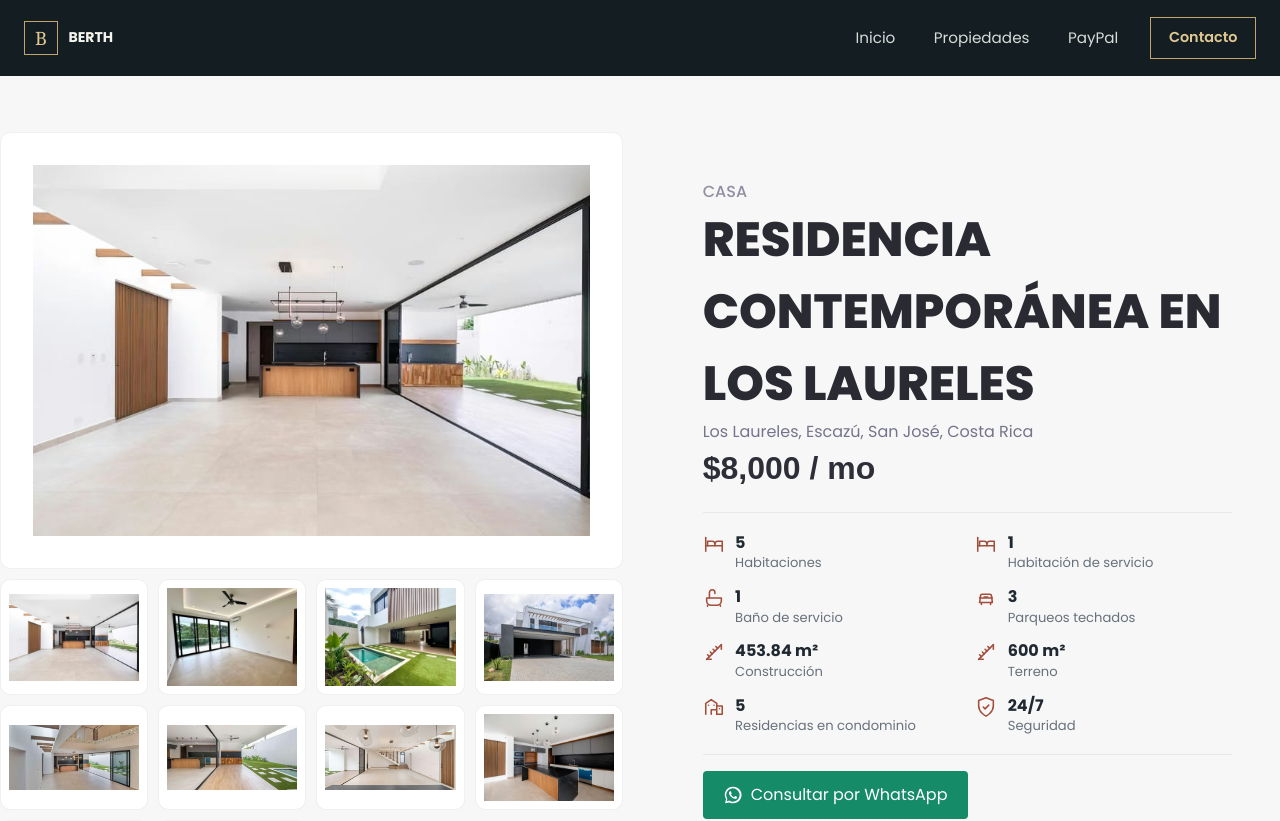
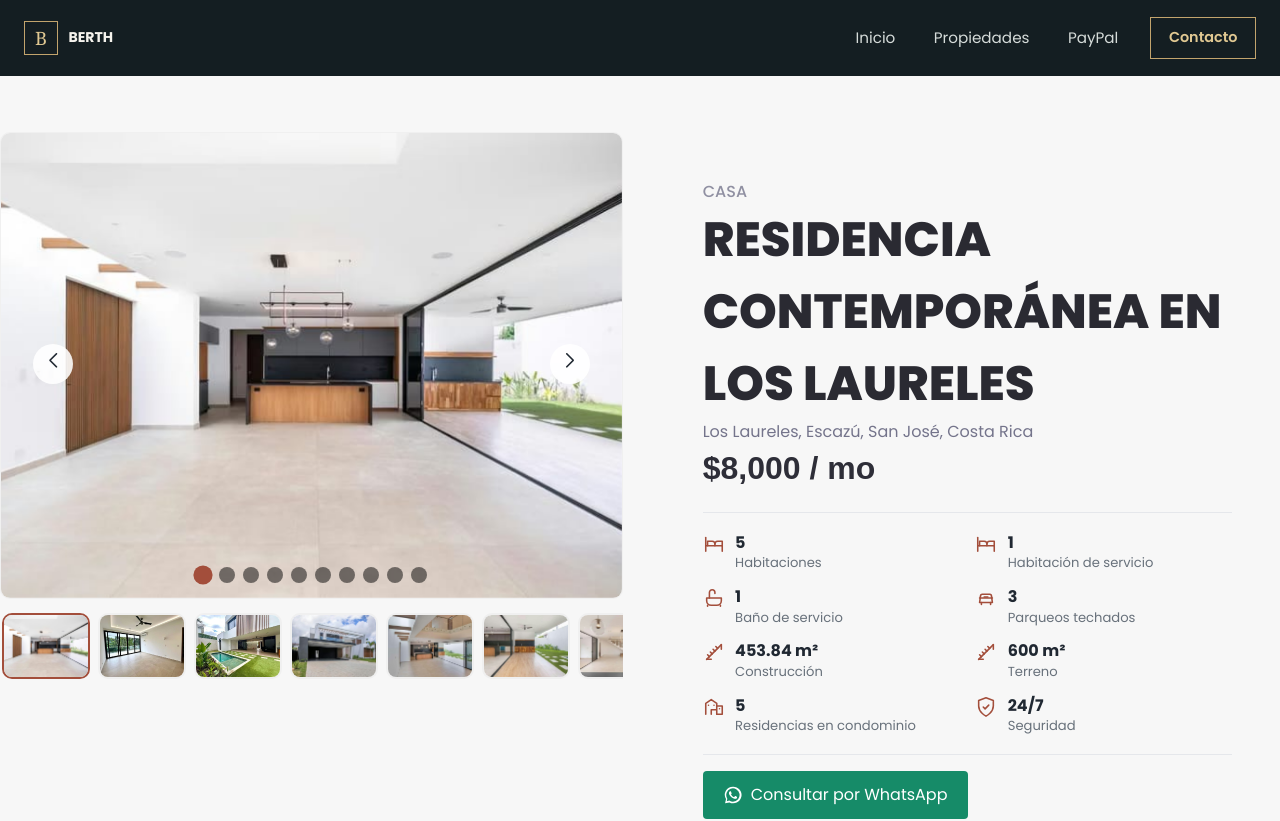
Before and after one commit to Berthortiz/catalogo-de-propiedades-costa-rica-dreams, a React (Vite) app: page /products/1 in a window 1280 px wide. Shown: the top 821 px of the page. Built offline with nearby package versions, Linux system fonts and the light colour scheme.

Commit message:
add-slider-propiedades

```diff
--- a/src/components/ProductDetailsPage/GalleryProduct.css
+++ b/src/components/ProductDetailsPage/GalleryProduct.css
@@ -5,21 +5,30 @@
 }
 
 .galleryProducts {
-    display: grid;
-    grid-template-columns: repeat(4, minmax(50px, 1fr));
-    gap: 10px;
+    display: flex;
+    flex-direction: column;
+    gap: .75rem;
     width: 50%;
-
+    min-width: 0;
 }
 
-.galleryProducts__main-image {
-    padding: 2em;
-    grid-column: 1 / 5;
-
+.galleryProducts__slider {
+    width: 100%;
+    aspect-ratio: 4 / 3;
+    overflow: hidden;
+    border: 1px solid var(--border-color-img-product);
+    border-radius: var(--boder-radius-img-product);
+    background-color: var(--bg-color-img);
 }
 
+.galleryProducts__slider .swiper-wrapper,
+.galleryProducts__slider .swiper-slide,
+.galleryProducts__slide {
+    height: 100%;
+}
 
-.galleryProducts__main-image img {
+.galleryProducts__slide img {
+    display: block;
     width: 100%;
     height: 100%;
     object-fit: cover;
@@ -27,41 +36,70 @@
 
 .galleryProducts__placeholder {
     display: grid;
-    min-height: 280px;
     aspect-ratio: 4 / 3;
     place-items: center;
     color: #58636a;
     background: linear-gradient(135deg, #e8eeeb, #d7e1db 55%, #c4d3ca);
     font-size: .9rem;
+    border-radius: var(--boder-radius-img-product);
+    border: 1px solid var(--border-color-img-product);
 }
 
-.galleryProducts__main-image {
+.galleryProducts__thumbnails {
+    display: flex;
+    gap: .5rem;
+    overflow-x: auto;
+    padding: .1rem .1rem .35rem;
+    scrollbar-width: thin;
+}
+
+.galleryProducts__thumbnail {
+    flex: 0 0 5.5rem;
+    aspect-ratio: 4 / 3;
+    overflow: hidden;
+    padding: 0;
     background-color: var(--bg-color-img);
     border-radius: var(--boder-radius-img-product);
-    border: 1px solid var(--border-color-img-product);
-
+    border: 2px solid var(--border-color-img-product);
+    cursor: pointer;
 }
 
-.galleryProducts__container-image {
-    padding: .5em;
-    background-color: var(--bg-color-img);
-    border-radius: var(--boder-radius-img-product);
-    border: 1px solid var(--border-color-img-product);
+.galleryProducts__thumbnail.is-active {
+    border-color: #a34e3b;
+}
 
-    cursor: pointer;
+.galleryProducts__thumbnail img {
+    display: block;
+    width: 100%;
+    height: 100%;
+    object-fit: cover;
+}
+
+.galleryProducts__slider .swiper-button-prev,
+.galleryProducts__slider .swiper-button-next {
+    width: 2.5rem;
+    height: 2.5rem;
+    color: #202832;
+    background: rgb(255 255 255 / 88%);
+    border-radius: 50%;
+}
+
+.galleryProducts__slider .swiper-button-prev::after,
+.galleryProducts__slider .swiper-button-next::after {
+    font-size: .9rem;
+    font-weight: 700;
+}
+
+.galleryProducts__slider .swiper-pagination-bullet-active {
+    background: #a34e3b;
 }
 
 @media (max-width: 760px) {
     .galleryProducts {
         width: 100%;
-        gap: .5rem;
-    }
-
-    .galleryProducts__main-image {
-        padding: 0;
     }
 
     .galleryProducts__placeholder {
-        min-height: 220px;
+        aspect-ratio: 4 / 3;
     }
 }
--- a/src/components/ProductDetailsPage/GalleryProducts.jsx
+++ b/src/components/ProductDetailsPage/GalleryProducts.jsx
@@ -1,56 +1,75 @@
 import useProductDetails from "../../hooks/useProductDetails";
 import "./GalleryProduct.css"
-import { useState } from "react";
+import { useRef, useState } from "react";
+import { Swiper, SwiperSlide } from "swiper/react";
+import { A11y, Navigation, Pagination } from "swiper/modules";
+
+import "swiper/css";
+import "swiper/css/navigation";
+import "swiper/css/pagination";
 
 export default function GalleryProduct() {
 
     const { product } = useProductDetails();
-
-    const [imageProduct, setImageProduct] = useState()
-
-
-    const handleClickProductItem = (urlImage) => {
-
-        setImageProduct(urlImage)
-
-
-
-    }
+    const swiperRef = useRef(null);
+    const [activeIndex, setActiveIndex] = useState(0);
 
     if (!product) {
         return null;
     }
 
-
-    // Dar por echo que los estados que dependan de una funcion asyncrona
-    // simpre daran error o cuando el componenete intenta leer algo que todabia no tiene
-    // cuando in tuya que los datos aun no esta cargados hacer comprovaciones
+    const images = product.images ?? [];
 
     return (
         <section className="galleryProducts">
-            <div className="galleryProducts__main-image"> { /*no da error porque se renderiza cuando ya esta cargado el componente*/}
-                {product.images?.length > 0
-                    ? <img src={!imageProduct ? product.images[0] : imageProduct} alt={product.title} />
-                    : <div className="galleryProducts__placeholder" role="img" aria-label={`Fotografías pendientes para ${product.title}`}>
-                        <span>Fotografías próximamente</span>
-                    </div>}
-            </div>
+            {images.length > 0 ? (
+                <>
+                    <Swiper
+                        className="galleryProducts__slider"
+                        modules={[A11y, Navigation, Pagination]}
+                        navigation={images.length > 1}
+                        pagination={images.length > 1 ? { clickable: true } : false}
+                        onSwiper={(swiper) => { swiperRef.current = swiper; }}
+                        onSlideChange={(swiper) => setActiveIndex(swiper.realIndex)}
+                        slidesPerView={1}
+                        spaceBetween={0}
+                        loop={images.length > 1}
+                    >
+                        {images.map((image, index) => (
+                            <SwiperSlide key={`${image}-${index}`}>
+                                <div className="galleryProducts__slide">
+                                    <img
+                                        src={image}
+                                        alt={`${product.title}, imagen ${index + 1}`}
+                                        loading={index === 0 ? "eager" : "lazy"}
+                                    />
+                                </div>
+                            </SwiperSlide>
+                        ))}
+                    </Swiper>
 
-            {
-                product?.images?.map((item, i) => {
-                    return (
-                        <button type="button" key={i} onClick={() => handleClickProductItem(item)} className="galleryProducts__container-image" aria-label={`Ver imagen ${i + 1}`}>
-
-                            <img src={item} alt="" />
-
-                        </button>
-                    )
-
-
-                }
-                )
-            }
-
+                    {images.length > 1 && (
+                        <div className="galleryProducts__thumbnails" role="group" aria-label="Miniaturas de la propiedad">
+                            {images.map((image, index) => (
+                                <button
+                                    type="button"
+                                    key={`${image}-${index}`}
+                                    className={`galleryProducts__thumbnail${activeIndex === index ? " is-active" : ""}`}
+                                    aria-label={`Mostrar imagen ${index + 1} de ${images.length}`}
+                                    aria-pressed={activeIndex === index}
+                                    onClick={() => swiperRef.current?.slideToLoop(index)}
+                                >
+                                    <img src={image} alt="" loading="lazy" />
+                                </button>
+                            ))}
+                        </div>
+                    )}
+                </>
+            ) : (
+                <div className="galleryProducts__placeholder" role="img" aria-label={`Fotografías pendientes para ${product.title}`}>
+                    <span>Fotografías próximamente</span>
+                </div>
+            )}
         </section>
     );
 }
```
